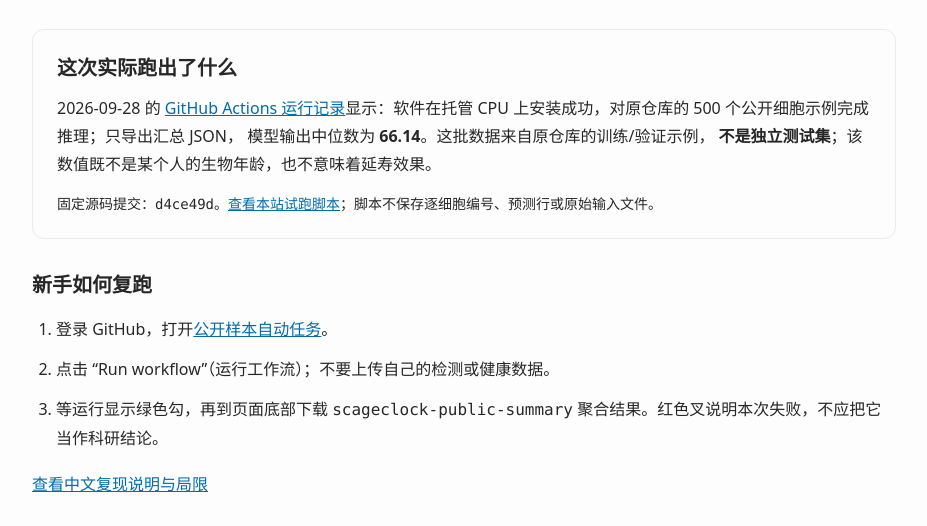
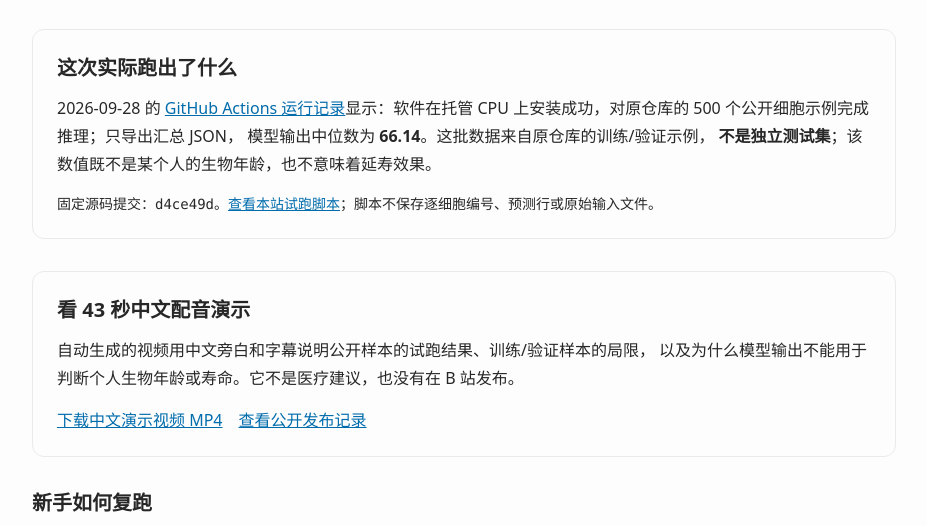
Before and after one commit to dongyu19920904/BioAI-Content-Hub, an Astro site: page /projects/scageclock-public-demo in a window 1280 px wide. Shown: the part 274-800 px from the top of the page, without its empty margins (176-1103 px from the left). Built offline with nearby package versions, Linux system fonts and the light colour scheme; Astro itself is replaced by a stand-in of ours; a script that the page names is missing.

Commit message:
Link published scAgeClock video from Chinese project page (#21)

```diff
--- a/src/pages/projects/scageclock-public-demo.astro
+++ b/src/pages/projects/scageclock-public-demo.astro
@@ -48,6 +48,29 @@
       </p>
     </section>
 
+    <section class="bg-base-100 mt-8 rounded-xl border border-border p-6">
+      <h2 class="text-xl font-semibold">看 43 秒中文配音演示</h2>
+      <p class="text-base-content/70 mt-3 leading-7">
+        自动生成的视频用中文旁白和字幕说明公开样本的试跑结果、训练/验证样本的局限，
+        以及为什么模型输出不能用于判断个人生物年龄或寿命。它不是医疗建议，也没有在
+        B 站发布。
+      </p>
+      <p class="mt-4 flex flex-wrap gap-4">
+        <a
+          class="text-accent underline"
+          href="https://github.com/dongyu19920904/BioAI-Content-Hub/releases/download/scageclock-public-video-v1/scageclock-public-demo-zh.mp4"
+          target="_blank"
+          rel="noopener noreferrer">下载中文演示视频 MP4</a
+        >
+        <a
+          class="text-accent underline"
+          href="https://github.com/dongyu19920904/BioAI-Content-Hub/releases/tag/scageclock-public-video-v1"
+          target="_blank"
+          rel="noopener noreferrer">查看公开发布记录</a
+        >
+      </p>
+    </section>
+
     <section class="mt-8">
       <h2 class="text-xl font-semibold">新手如何复跑</h2>
       <ol class="mt-4 list-decimal space-y-3 pl-6 leading-7">
```
Also changed, not shown: .github/workflows/public-project-site-smoke.yml.
